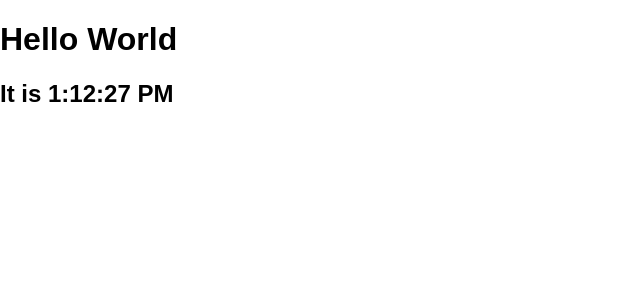
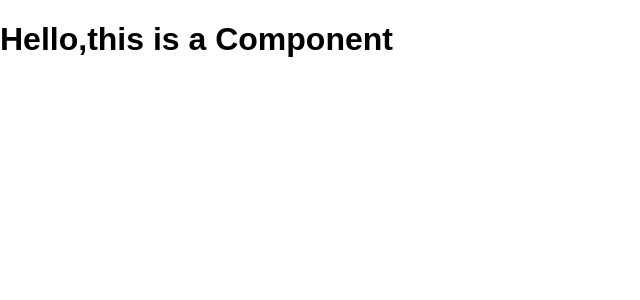
Before and after one commit to andreaxiang/react-temp, a React (Create React App) app: page / in a window 1280 px wide. Shown: the top 300 px of the page, without its empty margins (0-640 px from the left). Built offline with nearby package versions, Linux system fonts and the light colour scheme.

Commit message:
import独立组件

```diff
--- /dev/null
+++ b/src/Welcome.js
@@ -0,0 +1,8 @@
+import React from 'react';
+class Welcome extends React.Component {
+  render(){
+    return <h1>Hello,this is a Component</h1>;
+  }
+}
+
+export default Welcome;
--- a/src/index.js
+++ b/src/index.js
@@ -2,8 +2,38 @@ import React from 'react';
 import ReactDOM from 'react-dom';
 import './index.css';
 import App from './App';
+import Welcome from './Welcome.js';//引入一个独立的组件
 import registerServiceWorker from './registerServiceWorker';
 
+ReactDOM.render(
+  <Welcome />,
+  document.getElementById('root')
+);
+
+
+
+
+
+
+
+
+
+
+
+
+
+/*//组件
+class Welcome extends React.Component {
+  render(){
+    return <h1>Hello,Component</h1>;
+  }
+}
+ReactDOM.render(
+  <Welcome />,
+  document.getElementById('root')
+);*/
+
+/*//按需更新
 function tick(){
   let element = (
     <div>
@@ -16,6 +46,6 @@ function tick(){
     document.getElementById('root')
   );
 }
-setInterval(tick, 1000);
+setInterval(tick, 1000);*/
 
 registerServiceWorker();
```
Also changed, not shown: 7 other files (tests, documents, lock files or other folders).
